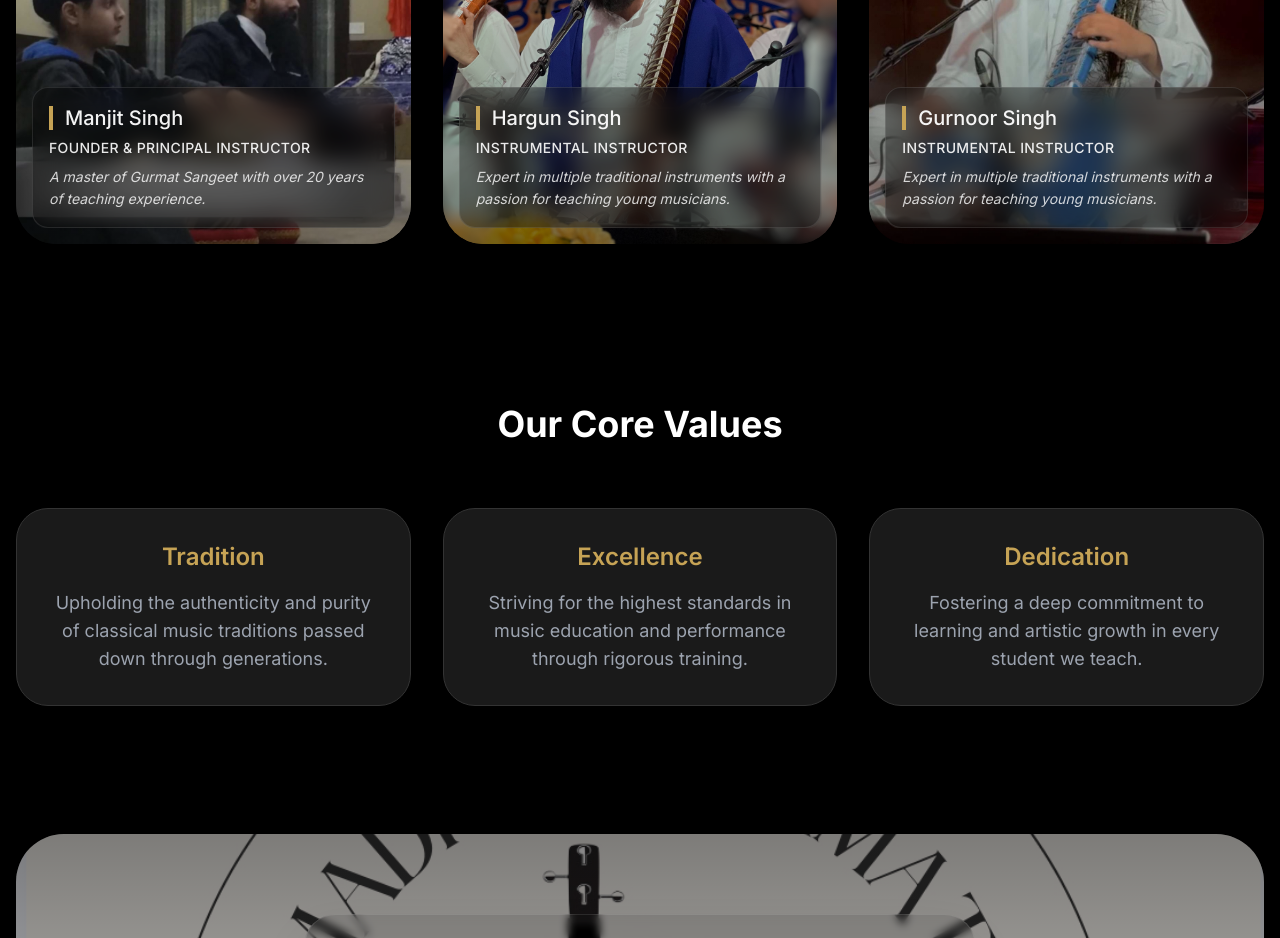
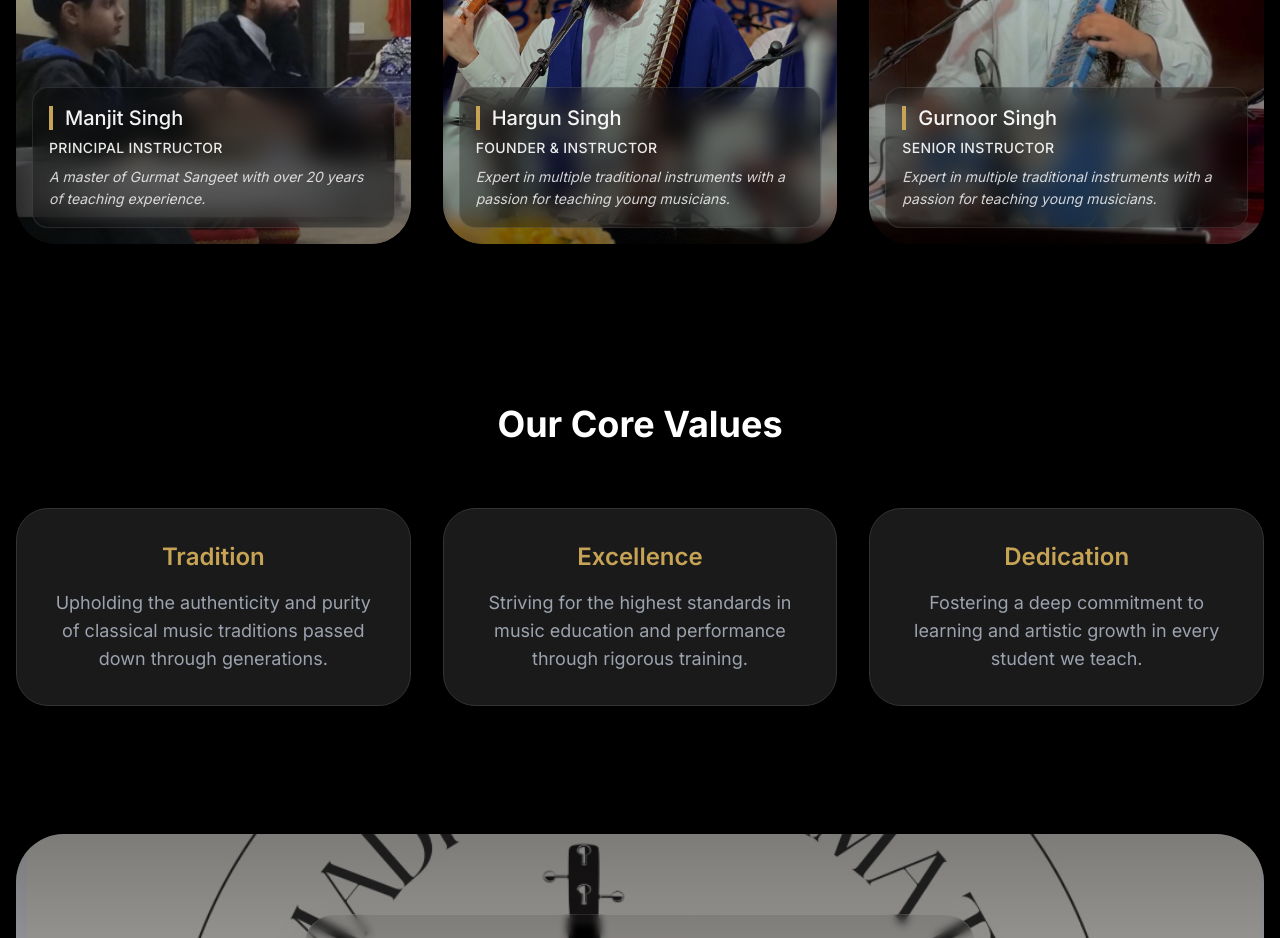
Before and after one commit to jsa498/MadhurMusic, a Next.js app: page /about in a window 1280 px wide. Shown: the part 2040-2978 px from the top of the page. Built offline with nearby package versions, Linux system fonts and the light colour scheme.

Commit message:
title changes

```diff
--- a/src/app/about/page.tsx
+++ b/src/app/about/page.tsx
@@ -236,13 +236,13 @@ export default function About() {
             {[
               {
                 name: "Manjit Singh",
-                role: "FOUNDER & PRINCIPAL INSTRUCTOR",
+                role: "PRINCIPAL INSTRUCTOR",
                 bio: "A master of Gurmat Sangeet with over 20 years of teaching experience.",
                 image: "/Mgsv photos/IMG_7836.JPG"
               },
               {
                 name: "Hargun Singh",
-                role: "INSTRUMENTAL INSTRUCTOR",
+                role: "FOUNDER & INSTRUCTOR",
                 bio: "Expert in multiple traditional instruments with a passion for teaching young musicians.",
                 image: "/Mgsv photos/IMG_8107.JPG",
                 objectPosition: "50% 73%",
@@ -250,7 +250,7 @@ export default function About() {
               },
               {
                 name: "Gurnoor Singh",
-                role: "INSTRUMENTAL INSTRUCTOR",
+                role: "SENIOR INSTRUCTOR",
                 bio: "Expert in multiple traditional instruments with a passion for teaching young musicians.",
                 image: "/Mgsv photos/IMG_7837.JPG"
               }
```
